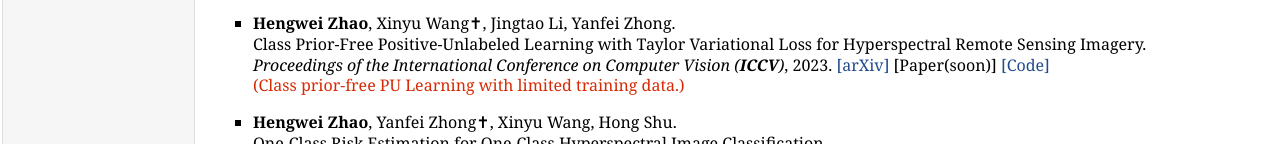
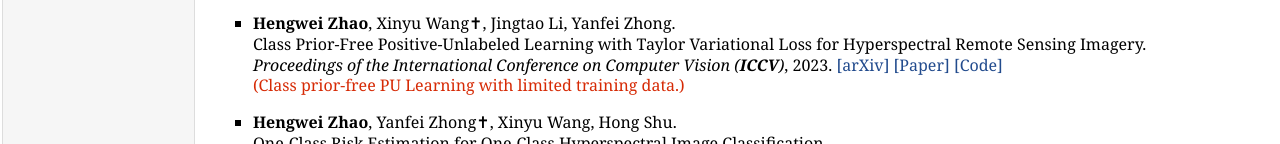
Before and after one commit to Hengwei-Zhao96/hengwei-zhao96.github.io, a plain HTML site: page publications.html in a window 1280 px wide. Shown: the part 235-379 px from the top of the page. Drawn offline with Linux system fonts and the light colour scheme.

Commit message:
Release T-HOneCls ICCV

```diff
--- a/publications.html
+++ b/publications.html
@@ -31,8 +31,7 @@
                 Class Prior-Free Positive-Unlabeled Learning with Taylor Variational Loss for Hyperspectral Remote Sensing Imagery.<br>
                 <i>Proceedings of the International Conference on Computer Vision (<b>ICCV</b>)</i>, 2023.
                 <a href="https://arxiv.org/abs/2308.15081" target="_blank">[arXiv]</a>
-                [Paper(soon)]
-<!--                <a href="https://scholar.google.com/citations?user=DnN-rggAAAAJ" target="_blank">[Paper]</a>-->
+                <a href="https://openaccess.thecvf.com/content/ICCV2023/papers/Zhao_Class_Prior-Free_Positive-Unlabeled_Learning_with_Taylor_Variational_Loss_for_Hyperspectral_ICCV_2023_paper.pdf" target="_blank">[Paper]</a>
                 <a href="https://github.com/Hengwei-Zhao96/T-HOneCls" target="_blank">[Code]</a><br>
                 <font color="#D62A05">(Class prior-free PU Learning with limited training data.)</font><br>
             </p></li>
```
